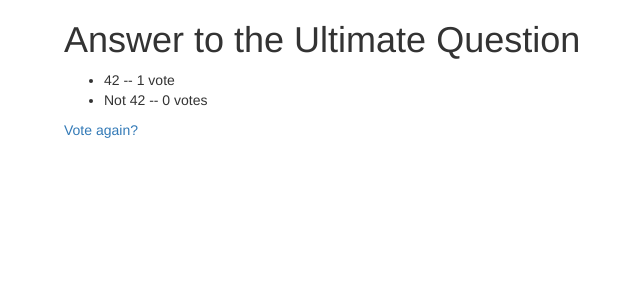
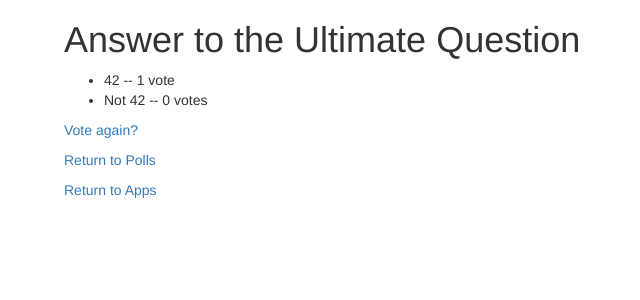
Before and after one commit to chornenkj/university-michigan-django, a Django app: page /polls/2/results/ in a window 1280 px wide. Shown: the top 300 px of the page, without its empty margins (6-646 px from the left). Run offline with Django 4.2, Linux system fonts and the light colour scheme; data comes from the database, SQL or seed files in the repository; both versions use the stored data as it was after the commit; some libraries are stand-ins or nearby versions.

Commit message:
Correct Polls App Questions and Choices, Add return links from Votes page

```diff
--- a/mysite/mysite/urls.py
+++ b/mysite/mysite/urls.py
@@ -29,6 +29,9 @@ urlpatterns = [
     # admin app
     path('admin/', admin.site.urls),
 
+    # apps home page
+    path('', TemplateView.as_view(template_name='home/main.html'), name='home'),
+
     # Guess Game by Chornenkj
     path('guess/', include('guess.urls')),
 
@@ -39,9 +42,8 @@ urlpatterns = [
     # URLs for login and logout
     path('accounts/', include('django.contrib.auth.urls')),
 
-    # these three apps are created just to pass course DJ4E
+    # these two apps are created just to pass course DJ4E
     path('polls/', include('polls.urls')),
-    path('', TemplateView.as_view(template_name='home/main.html'), name='home'),
     path('hello/', hv.myview, name='hello'),
 
     # this is just to browse files in the course DJ4E
--- a/mysite/polls/templates/polls/results.html
+++ b/mysite/polls/templates/polls/results.html
@@ -10,6 +10,8 @@
     {% endfor %}
     </ul>
 
-    <a href="{% url 'polls:detail' question.id %}">Vote again?</a>
+    <p><a href="{% url 'polls:detail' question.id %}">Vote again?</a></p>
+    <p><a href="{% url 'polls:index' %}">Return to Polls</a></p>
+    <p><a href="{% url 'home' %}">Return to Apps</a></p>
 
 {% endblock %}
```
Also changed, not shown: mysite/db.sqlite3.
